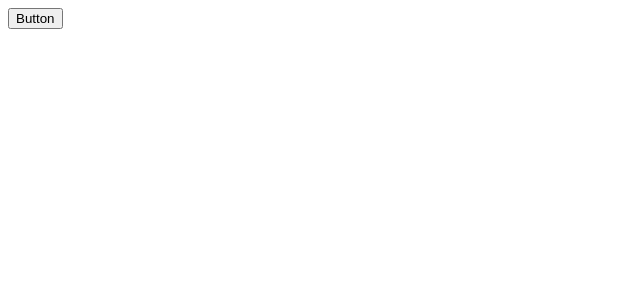
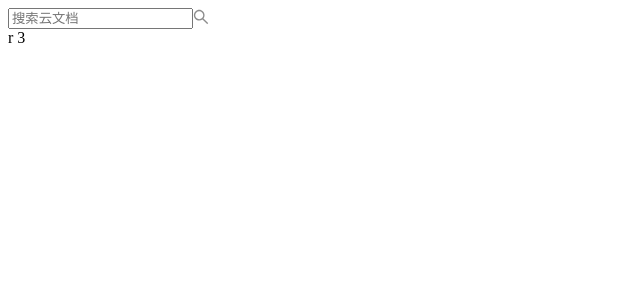
Before and after one commit to name-q/cloud-doc, a React (Create React App) app: page / in a window 1280 px wide. Shown: the top 300 px of the page, without its empty margins (0-640 px from the left). Built offline with nearby package versions, Linux system fonts and the light colour scheme; the HTML template or start-up script is replaced by a standard one.

Commit message:
左侧搜索

```diff
--- a/src/App.js
+++ b/src/App.js
@@ -1,10 +1,9 @@
 import React from 'react';
-import { Button } from 'antd';
+
+import Index from './components'
 
 const App = () => (
-  <div>
-    <Button type="primary">Button</Button>
-  </div>
+  <Index />
 );
 
 export default App;
--- /dev/null
+++ b/src/components/index.js
@@ -0,0 +1,17 @@
+import React from 'react';
+import { Row, Col } from 'antd';
+
+import Search from './search'
+
+const Index = () => (
+  <Row style={{ height: '100vh' }}>
+    <Col flex={2}>
+      <Search />
+    </Col>
+    <Col flex={22}>
+      r 3
+    </Col>
+  </Row>
+);
+
+export default Index;
--- /dev/null
+++ b/src/components/search/index.js
@@ -0,0 +1,45 @@
+import React, { useState, memo, useMemo } from 'react';
+import { Input } from 'antd';
+import { SearchOutlined } from '@ant-design/icons';
+import { useEventListener } from 'ahooks';
+const Search = () => {
+
+    const [searchKey, setSearchKey] = useState(null);
+    const _change = e => setSearchKey(e.target.value)
+
+    // 监听键盘
+    const [keydown, setKeydown] = useState(null);
+    useEventListener('keydown', (ev) => {
+        setKeydown(ev.code);
+    });
+    console.log('监听键盘>>>', keydown)
+
+    const inputRef = React.useRef(null);
+
+    // 响应键盘事件
+    useMemo(() => {
+        if (keydown) {
+            // esc清空
+            if (['Escape'].includes(keydown)) {
+                setSearchKey(null)
+            }
+        }
+    }, [keydown])
+
+
+
+    return (
+        <Input
+            bordered={false}
+            placeholder="搜索云文档"
+            suffix={
+                <SearchOutlined style={{ color: 'rgba(0,0,0,.45)' }} />
+            }
+            ref={inputRef}
+            value={searchKey}
+            onChange={_change}
+        />
+    )
+}
+
+export default memo(Search);
```
